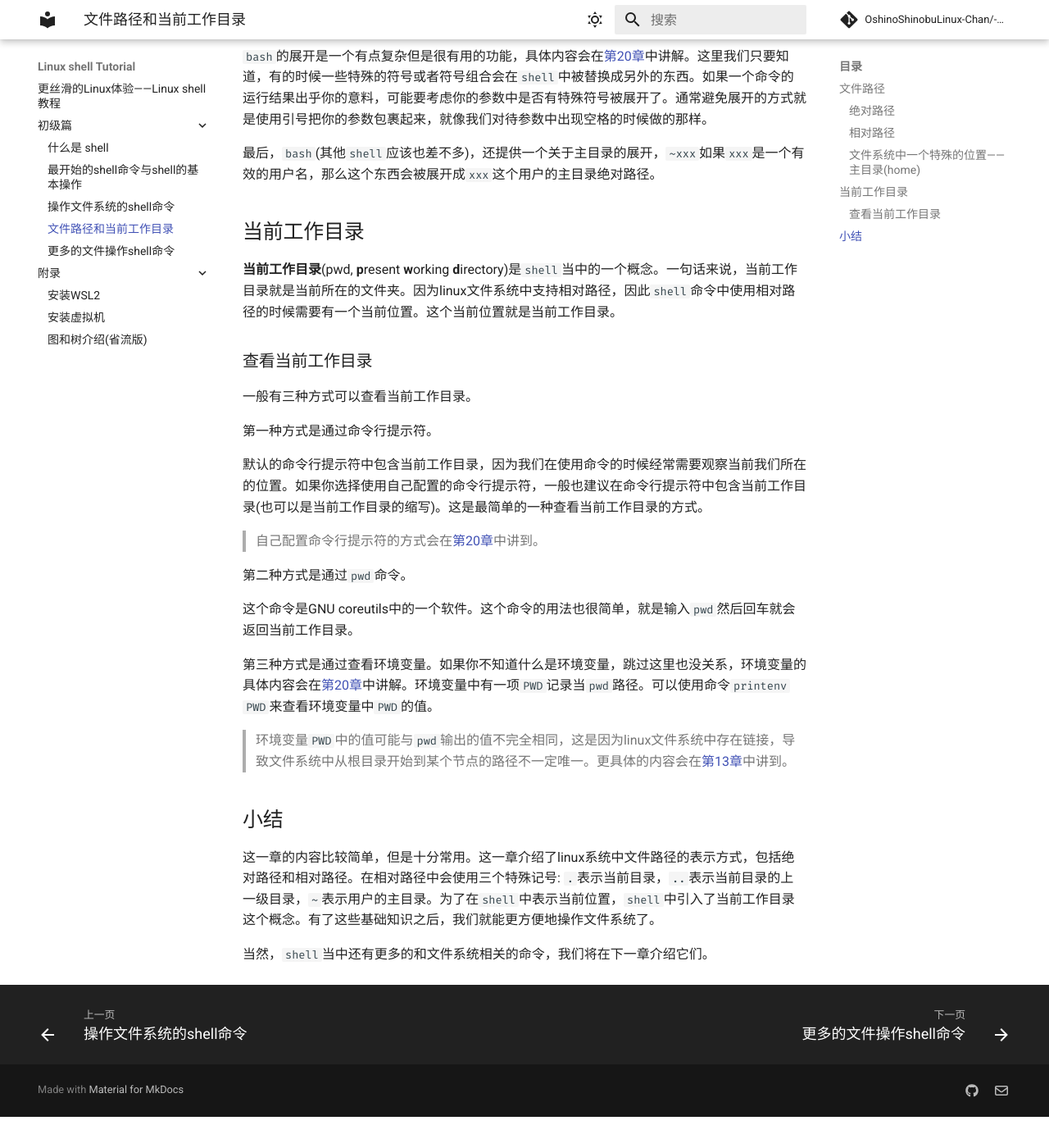
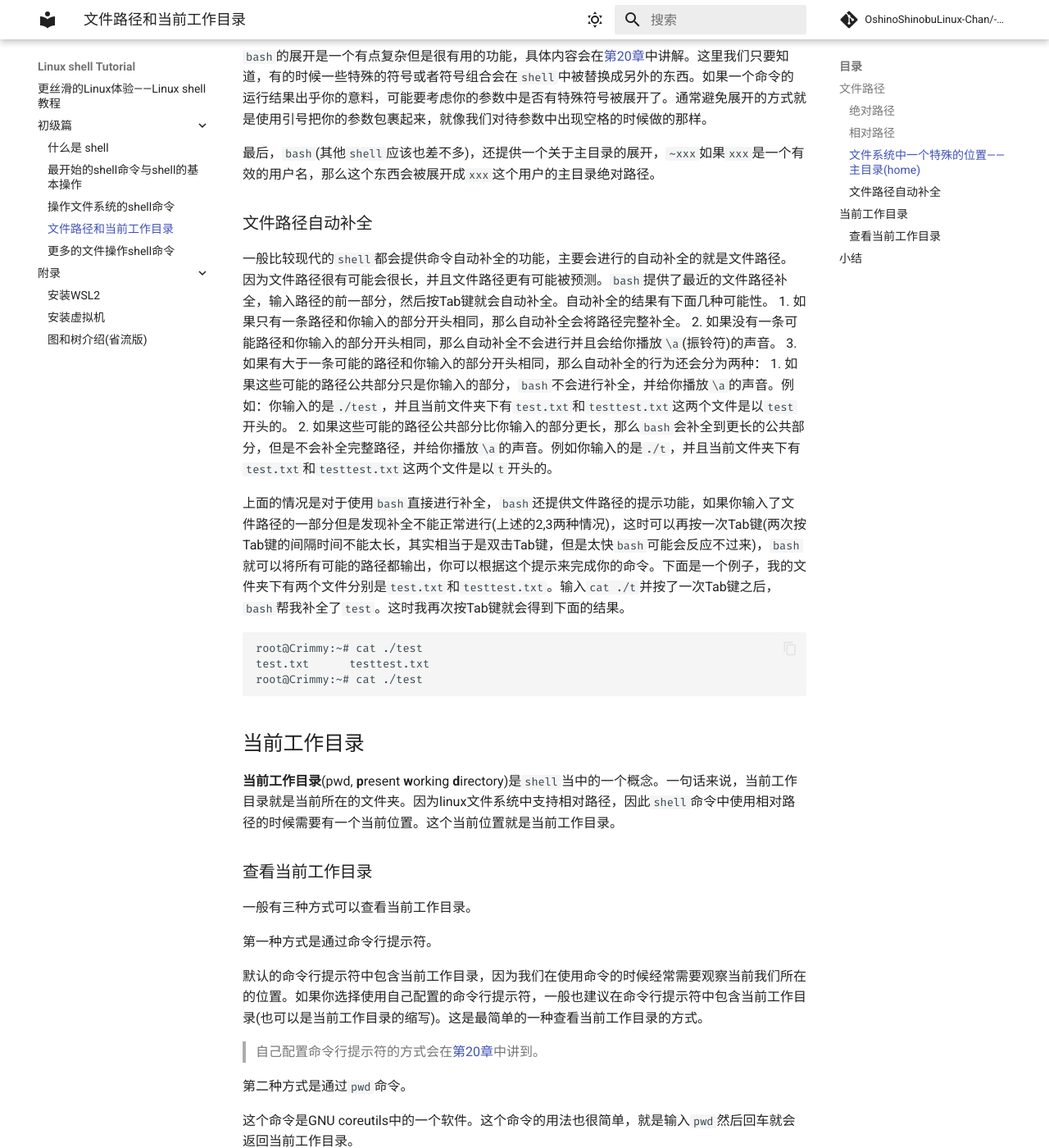
Before and after one commit to OshinoShinobu-Chan/Linux-shell-Tutorial, an MkDocs documentation site: the page built from docs/初级篇/5.文件路径和当前工作目录.md, in a window 1280 px wide and 1400 px high, scrolled down 3127 px. Shown: the whole window at 82% size. Built offline with MkDocs 1.6.1 and Material for MkDocs 9.7.7, drawn with Linux system fonts in a browser that asks for light colours; comment, search, counter and statistics services are not loaded; before the commit the page ends 4489 px from its top, so only the background shows below that.

Commit message:
Add path auto-complete in ch5

````diff
--- a/docs/初级篇/5.文件路径和当前工作目录.md
+++ b/docs/初级篇/5.文件路径和当前工作目录.md
@@ -86,6 +86,22 @@ echo ~
 
 最后，`bash`(其他`shell`应该也差不多)，还提供一个关于主目录的展开，`~xxx`如果`xxx`是一个有效的用户名，那么这个东西会被展开成`xxx`这个用户的主目录绝对路径。
 
+### 文件路径自动补全
+
+一般比较现代的`shell`都会提供命令自动补全的功能，主要会进行的自动补全的就是文件路径。因为文件路径很有可能会很长，并且文件路径更有可能被预测。`bash`提供了最近的文件路径补全，输入路径的前一部分，然后按Tab键就会自动补全。自动补全的结果有下面几种可能性。
+1. 如果只有一条路径和你输入的部分开头相同，那么自动补全会将路径完整补全。
+2. 如果没有一条可能路径和你输入的部分开头相同，那么自动补全不会进行并且会给你播放`\a`(振铃符)的声音。
+3. 如果有大于一条可能的路径和你输入的部分开头相同，那么自动补全的行为还会分为两种：
+    1. 如果这些可能的路径公共部分只是你输入的部分，`bash`不会进行补全，并给你播放`\a`的声音。例如：你输入的是`./test`，并且当前文件夹下有`test.txt`和`testtest.txt`这两个文件是以`test`开头的。
+    2. 如果这些可能的路径公共部分比你输入的部分更长，那么`bash`会补全到更长的公共部分，但是不会补全完整路径，并给你播放`\a`的声音。例如你输入的是`./t`，并且当前文件夹下有`test.txt`和`testtest.txt`这两个文件是以`t`开头的。
+
+上面的情况是对于使用`bash`直接进行补全，`bash`还提供文件路径的提示功能，如果你输入了文件路径的一部分但是发现补全不能正常进行(上述的2,3两种情况)，这时可以再按一次Tab键(两次按Tab键的间隔时间不能太长，其实相当于是双击Tab键，但是太快`bash`可能会反应不过来)，`bash`就可以将所有可能的路径都输出，你可以根据这个提示来完成你的命令。下面是一个例子，我的文件夹下有两个文件分别是`test.txt`和`testtest.txt`。输入`cat ./t`并按了一次Tab键之后，`bash`帮我补全了`test`。这时我再次按Tab键就会得到下面的结果。
+```bash
+root@Crimmy:~# cat ./test
+test.txt      testtest.txt
+root@Crimmy:~# cat ./test
+```
+
 ## 当前工作目录
 
 **当前工作目录**(pwd, **p**resent **w**orking **d**irectory)是`shell`当中的一个概念。一句话来说，当前工作目录就是当前所在的文件夹。因为linux文件系统中支持相对路径，因此`shell`命令中使用相对路径的时候需要有一个当前位置。这个当前位置就是当前工作目录。
````
